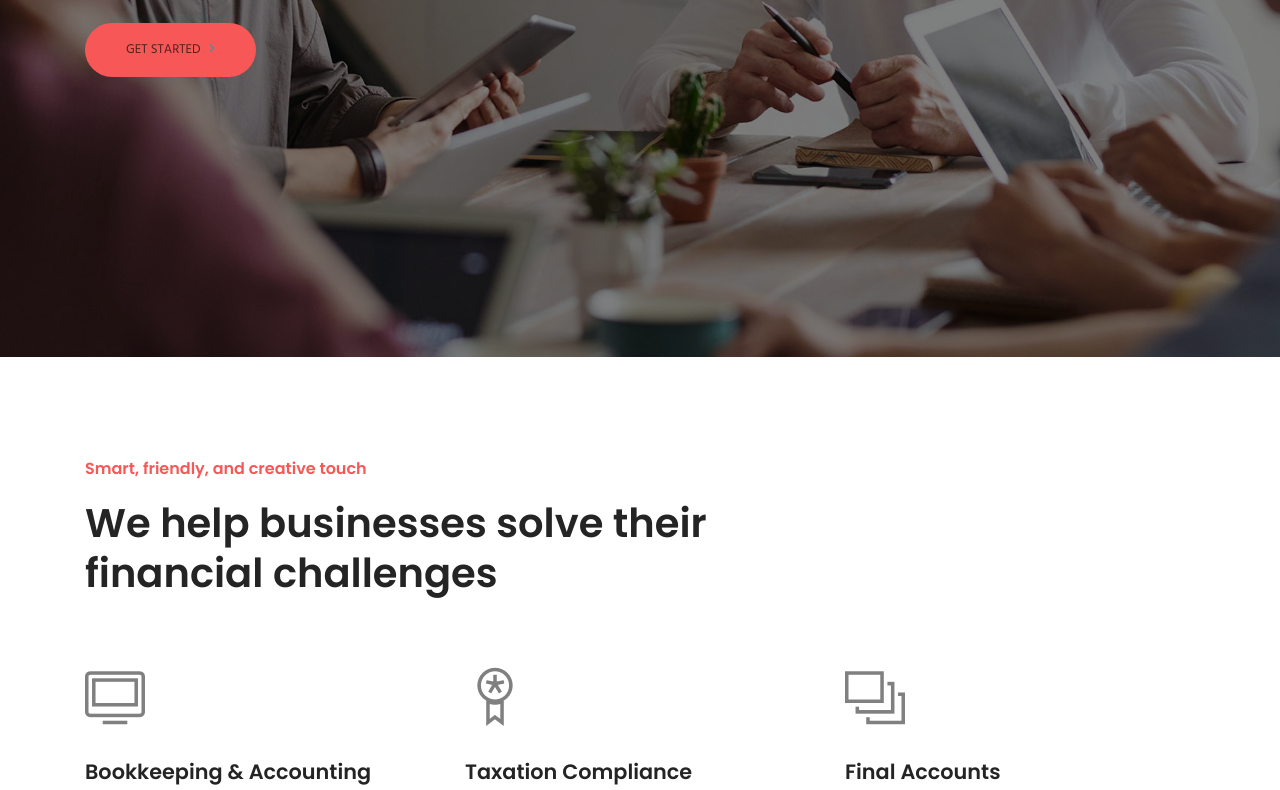
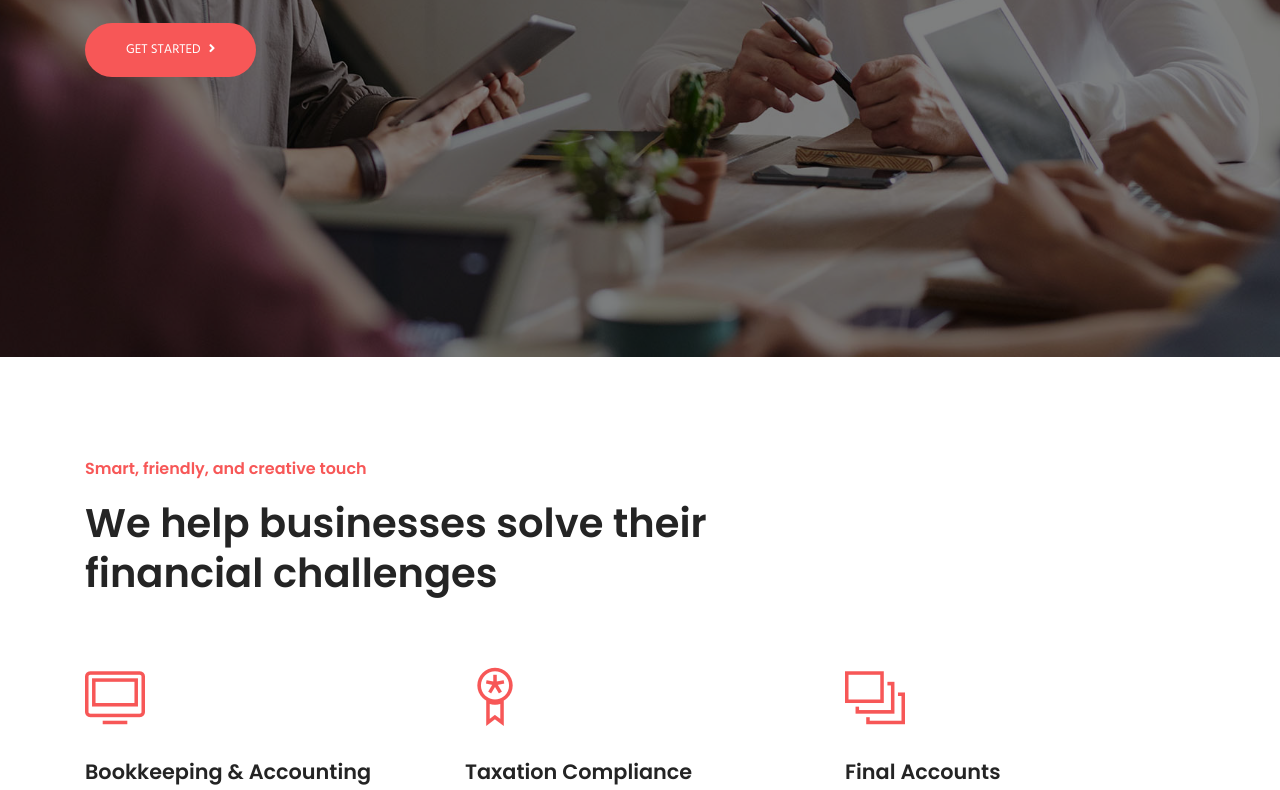
Before and after one commit to mdnadvisory/taxdigital, a plain HTML site: page index.html in a window 1280 px wide. Shown: the part 645-1435 px from the top of the page. Drawn offline with Linux system fonts and the light colour scheme; a web font is replaced by a local one.

Commit message:
Update style.css

```diff
--- a/css/style.css
+++ b/css/style.css
@@ -14,21 +14,6 @@ body {
   color: rgba(0, 0, 0, 0.65);
 }
 
-/* Force grey for all icons */
-i[class^="fa-"],
-i[class*=" fa-"],
-i[class^="ti-"],
-a i[class^="fa-"],
-a i[class*=" fa-"],
-a i[class^="ti-"] {
-  color: grey !important;
-}
-
-/* Optional: Neutralize anchor effect */
-a {
-  color: inherit !important;
-  text-decoration: none;
-}
 
 h1, .h1, h2, .h2, h3, .h3, h4, .h4, h5, .h5, h6, .h6 {
   font-family: "Poppins", sans-serif;
```
